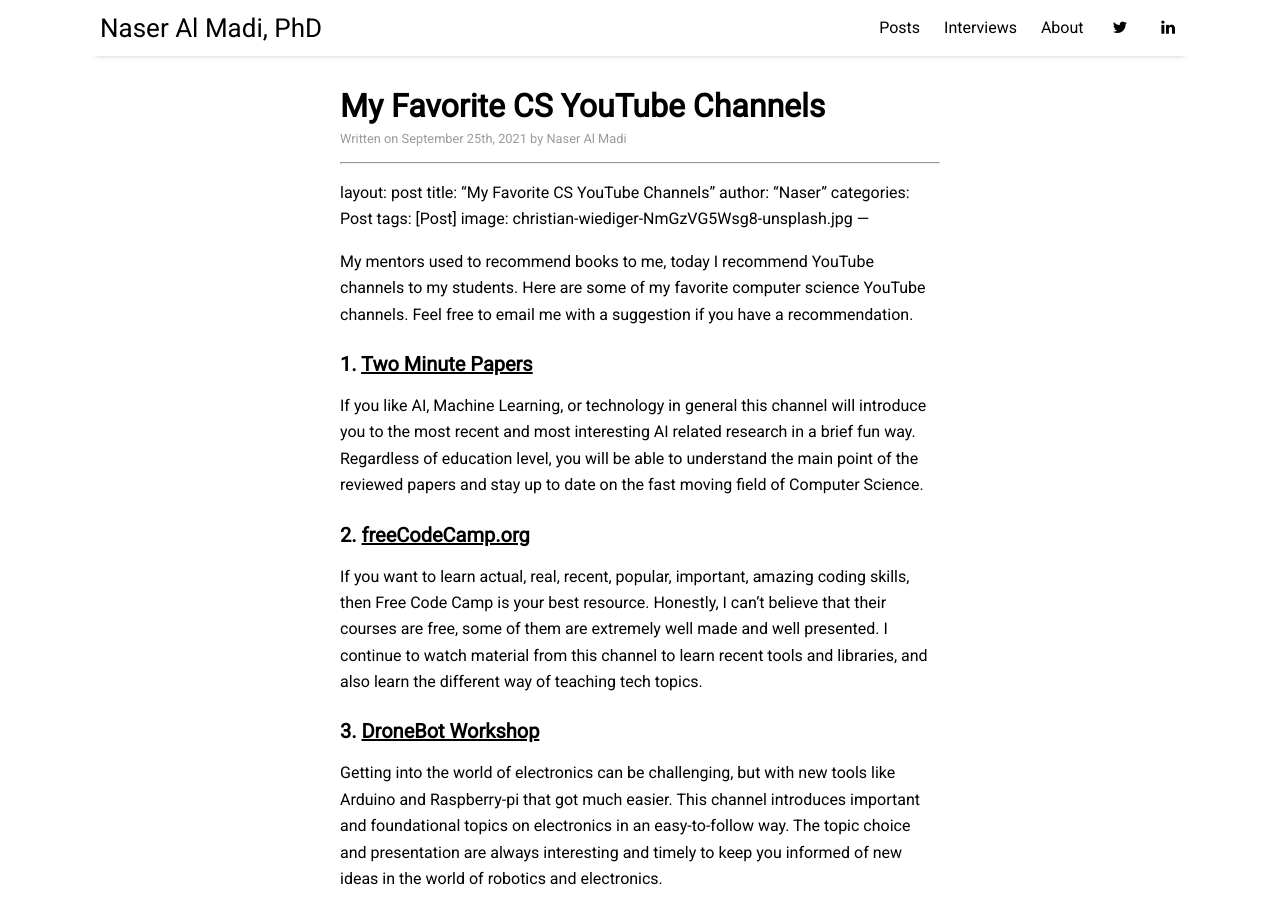
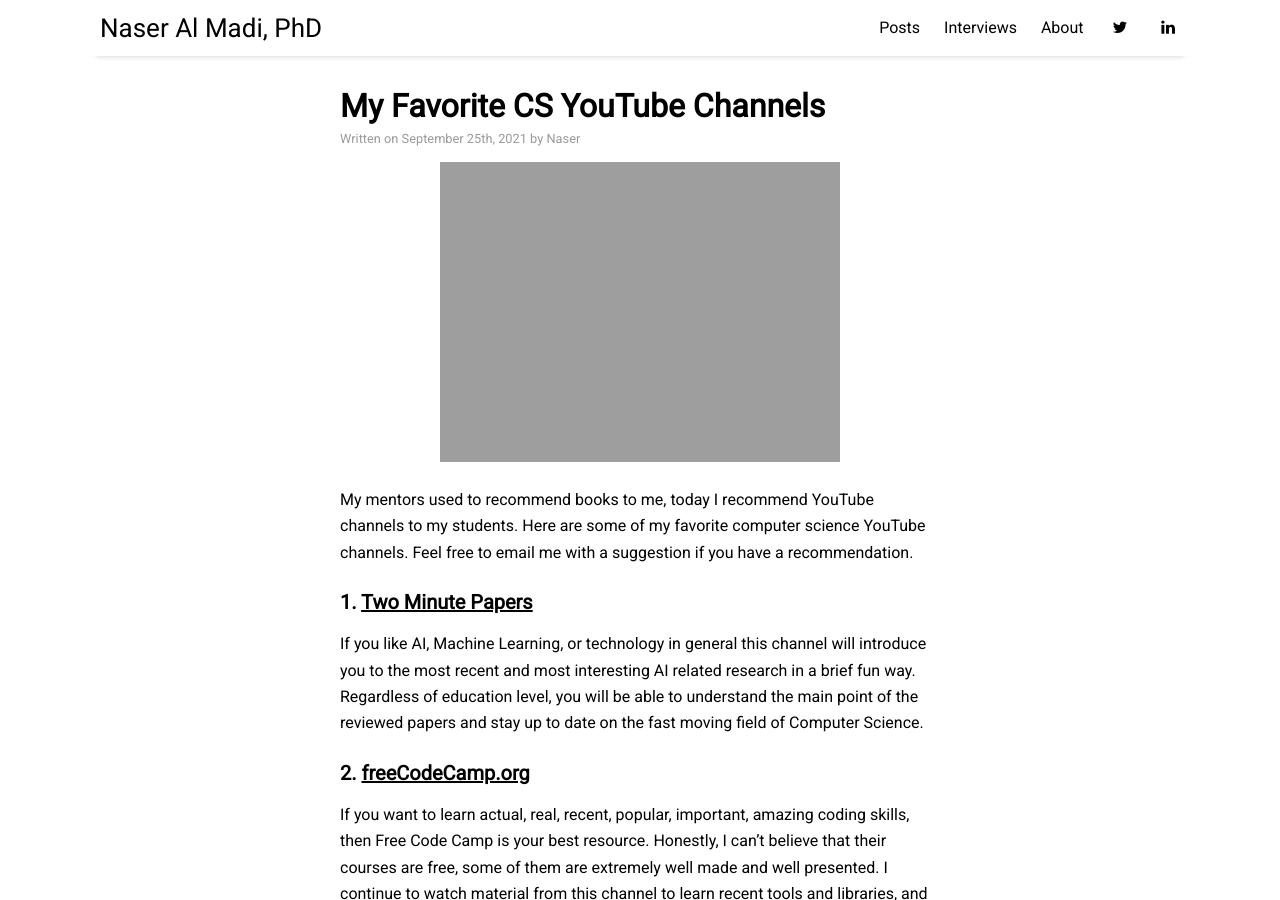
Before and after one commit to SWEFall22/swefall22.github.io, a Jekyll site: the page built from _posts/2021-09-25-my-favorite-CS-YouTube-Channels.md, in a window 1280 px wide and 900 px high. Built offline with Jekyll 4.4.1, drawn with Linux system fonts in a browser that asks for light colours; nearby versions of some CDN libraries; our own code applies the rules of GitHub Pages for plain Markdown files; some of the changed text lies outside the part shown.

Commit message:
Update 2021-09-25-my-favorite-CS-YouTube-Channels.md

```diff
--- a/_posts/2021-09-25-my-favorite-CS-YouTube-Channels.md
+++ b/_posts/2021-09-25-my-favorite-CS-YouTube-Channels.md
@@ -1,7 +1,3 @@
----
-published: true
-title: My Favorite CS YouTube Channels
----
 ---
 layout: post
 title: "My Favorite CS YouTube Channels"
```
